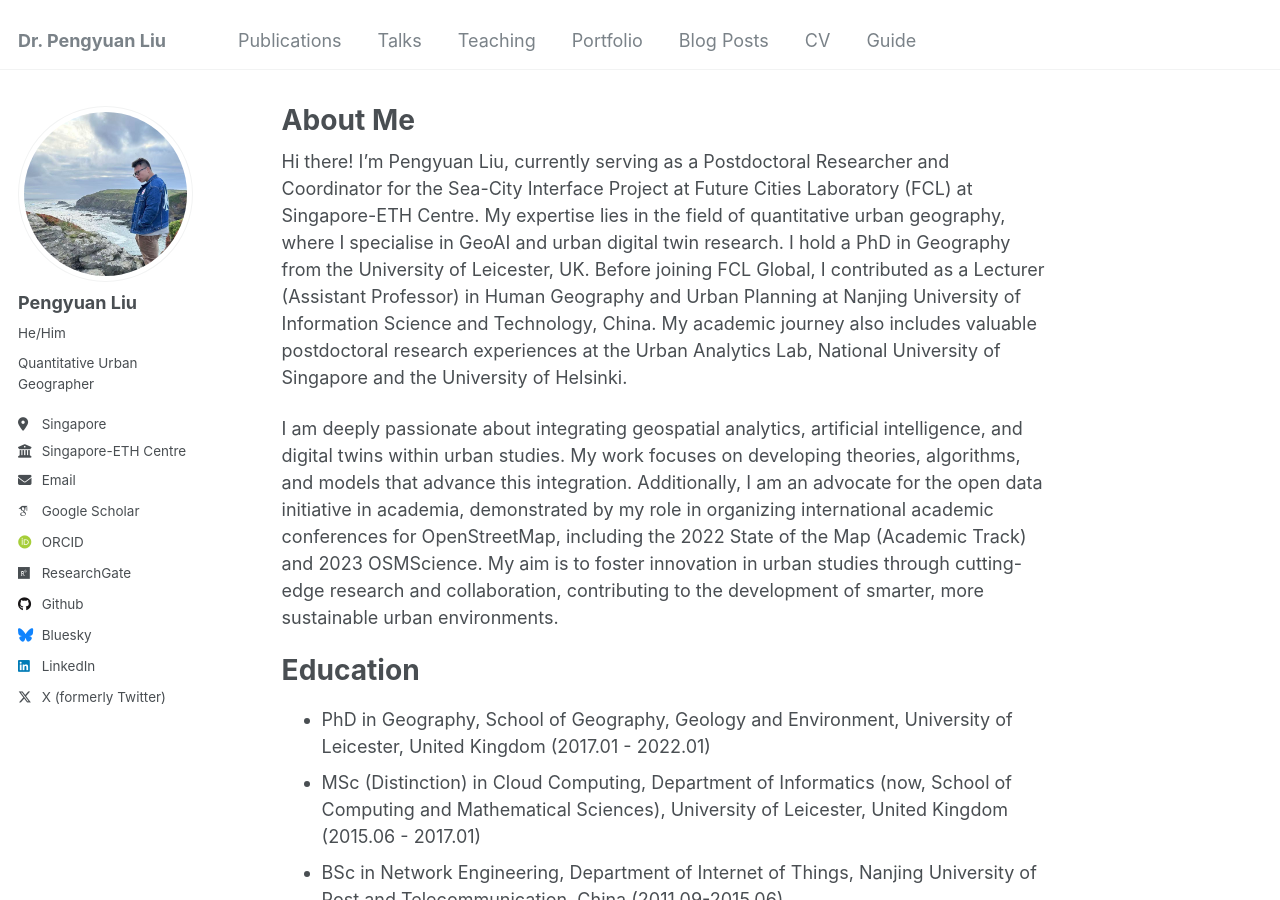
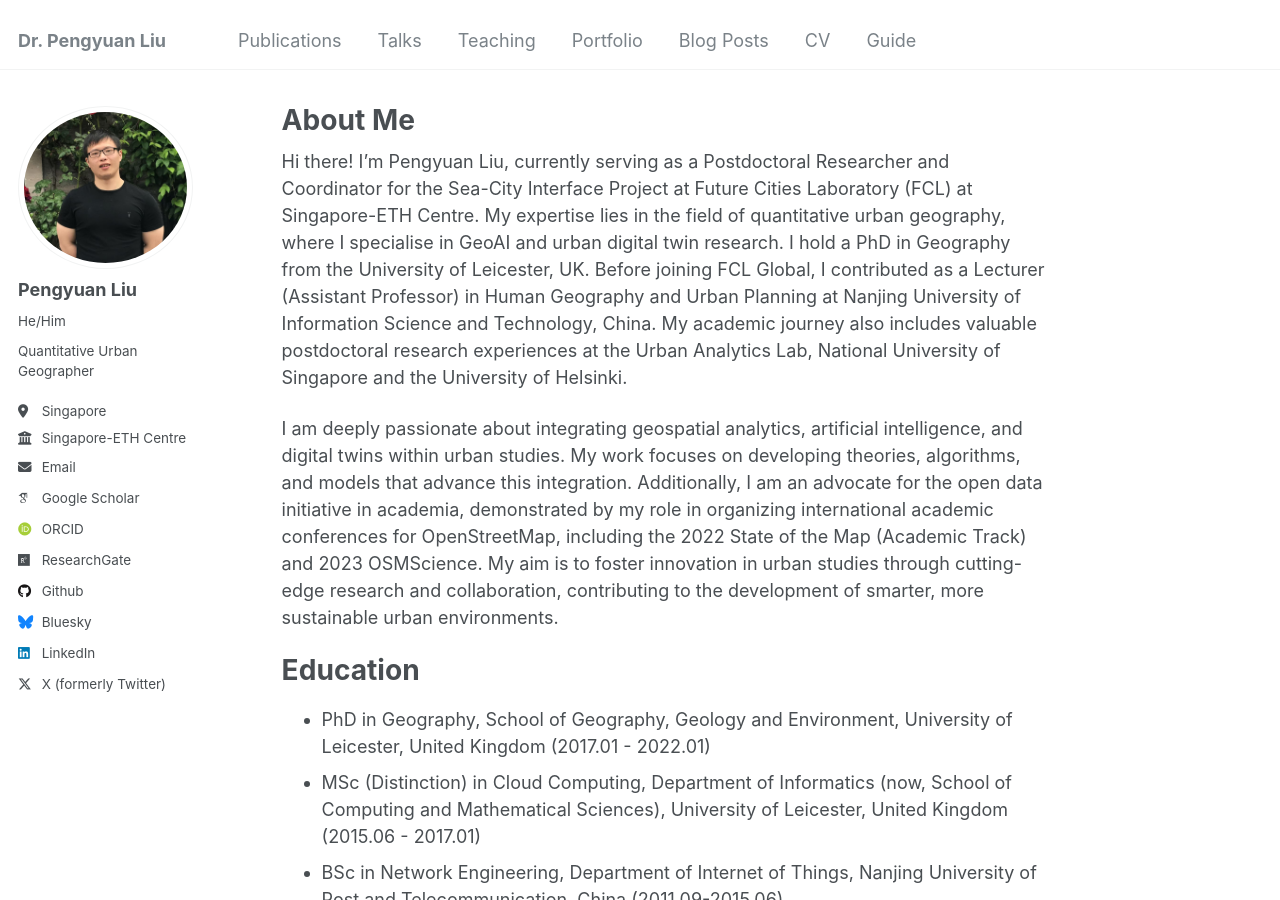
Before and after one commit to PengyuanLiu1993/pengyuanliu1993.github.io, a Jekyll site: the page built from _pages/about.md, in a window 1280 px wide and 900 px high. Built offline with Jekyll 4.4.1, drawn with Linux system fonts in a browser that asks for light colours; some web fonts are replaced.

Commit message:
Update _config.yml

```diff
--- a/_config.yml
+++ b/_config.yml
@@ -21,7 +21,7 @@ repository               : "PengyuanLiu1993/PengyuanLiu1993.github.io"
 #               Additional customization can be done by editing /_includes/author-profile.html
 author:
   # Biographic information
-  avatar           : "bio_myself.jpg"
+  avatar           : "bio_myself2.jpg"
   name             : "Pengyuan Liu"
   pronouns         : "He/Him"
   bio              : "Quantitative Urban Geographer"
```
